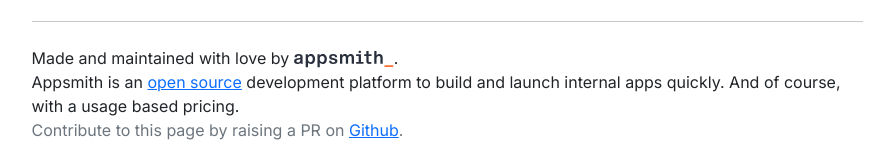
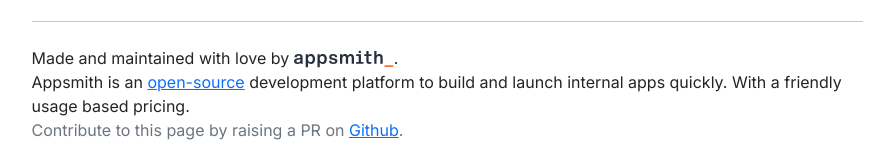
Before and after one commit to appsmithorg/usage-based-pricing, a Next.js app: page / in a window 1280 px wide. Shown: the part 3125-3288 px from the top of the page, without its empty margins (193-1066 px from the left). Built offline with nearby package versions, Linux system fonts and the light colour scheme.

Commit message:
Update index.js

```diff
--- a/pages/index.js
+++ b/pages/index.js
@@ -257,10 +257,10 @@
                 href="https://github.com/appsmithorg/appsmith"
                 target="_blank"
               >
-                open source
+                open-source
               </Link>{" "}
               development platform to build and launch internal apps quickly.
-              And of course, with a usage based pricing.
+              With a friendly usage based pricing.
             </div>
             <div className="mb-4 text-secondary">
               Contribute to this page by raising a PR on{" "}
```
